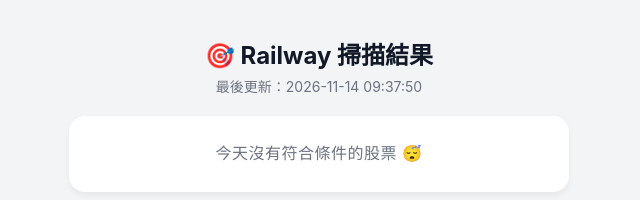
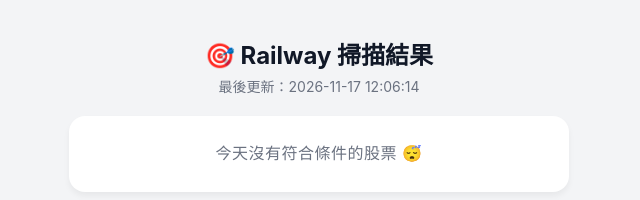
Before and after one commit to Cucurbit-pixel/Quant-Integrate, a plain HTML site: page index.html in a window 1280 px wide. Shown: the full height of the page, 321-961 px from the left. Drawn offline with Linux system fonts and the light colour scheme.

Commit message:
自動更新網頁版報告

```diff
--- a/index.html
+++ b/index.html
@@ -8,4 +8,4 @@ h1 { text-align: center; color: #111827; font-size: 24px; margin-bottom: 5px; }
 .card { background: white; padding: 25px; border-radius: 16px; box-shadow: 0 4px 6px rgba(0,0,0,0.05); margin-bottom: 20px; font-size: 16px; line-height: 1.6; color: #1f2937; letter-spacing: 0.5px; font-weight: 500; }
 .card.empty { text-align: center; color: #6b7280; font-weight: normal; }
 </style></head>
-<body><div class="container"><h1>🎯 Railway 掃描結果</h1><div class="time">最後更新：2026-11-14 09:37:50</div><div class='card empty'>今天沒有符合條件的股票 😴</div></div></body></html>
+<body><div class="container"><h1>🎯 Railway 掃描結果</h1><div class="time">最後更新：2026-11-17 12:06:14</div><div class='card empty'>今天沒有符合條件的股票 😴</div></div></body></html>
```
